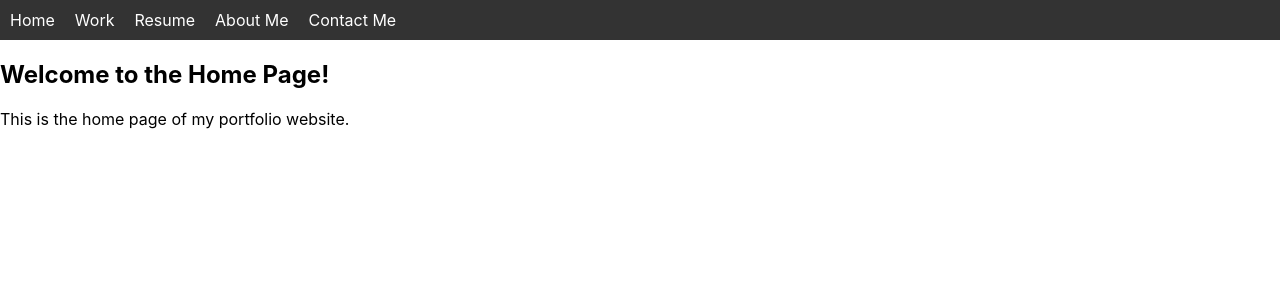
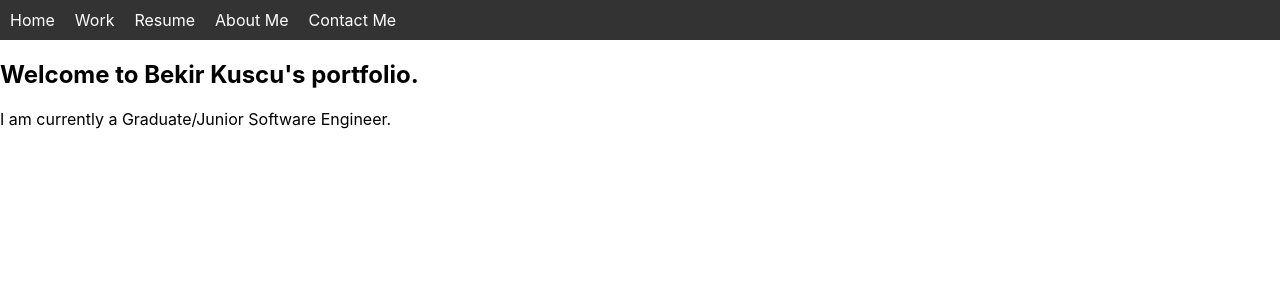
Before and after one commit to BEKIRKSU/Portfolio, a React (Create React App) app in the folder my-react-app/: page / in a window 1280 px wide. Shown: the top 300 px of the page. Built offline with nearby package versions, Linux system fonts and the light colour scheme.

Commit message:
Update Home.tsx

```diff
--- a/my-react-app/src/components/Home.tsx
+++ b/my-react-app/src/components/Home.tsx
@@ -1,11 +1,11 @@
-// src/components/Home.tsx
+
 import React from 'react';
 
 const Home: React.FC = () => {
   return (
     <div>
-      <h2>Welcome to the Home Page!</h2>
-      <p>This is the home page of my portfolio website.</p>
+      <h2>Welcome to Bekir Kuscu's portfolio.</h2>
+      <p>I am currently a Graduate/Junior Software Engineer.</p>
     </div>
   );
 };
```
